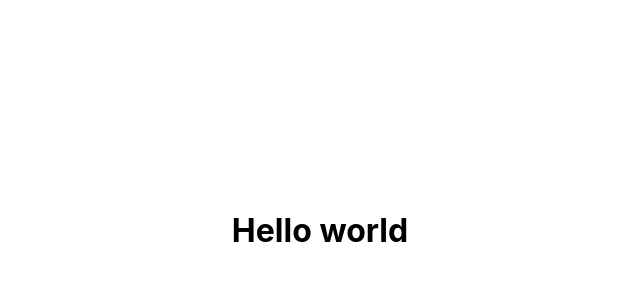
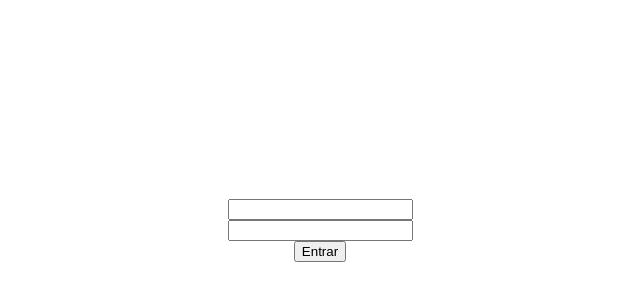
Before and after one commit to MogLuiz/auth-client, a React (Vite) app: page / in a window 1280 px wide. Shown: the part 170-470 px from the top of the page, without its empty margins (320-960 px from the left). Built offline with nearby package versions, Linux system fonts and the light colour scheme.

Commit message:
feat(login): submit login function

```diff
--- a/src/App.css
+++ b/src/App.css
@@ -4,4 +4,5 @@
   display: flex;
   justify-content: center;
   align-items: center;
+  flex-direction: column;
 }
--- a/src/App.tsx
+++ b/src/App.tsx
@@ -1,10 +1,35 @@
+import { FormEvent, useState } from "react";
 import "./App.css";
 
 function App() {
+  const [email, setEmail] = useState("");
+  const [password, setPassword] = useState("");
+
+  const handleSubmit = (event: FormEvent) => {
+    event.preventDefault();
+
+    const data = {
+      email,
+      password,
+    };
+
+    console.log(data);
+  };
+
   return (
-    <div className="content">
-      <h1>Hello world</h1>
-    </div>
+    <form className="content" onSubmit={handleSubmit}>
+      <input
+        type="email"
+        value={email}
+        onChange={(e) => setEmail(e.target.value)}
+      />
+      <input
+        type="password"
+        value={password}
+        onChange={(e) => setPassword(e.target.value)}
+      />
+      <button type="submit">Entrar</button>
+    </form>
   );
 }
 
```
